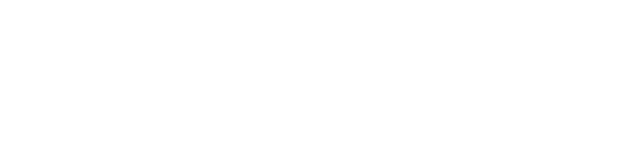
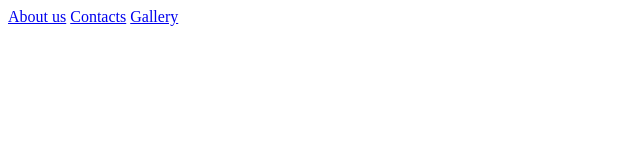
Before and after one commit to v8kuzma/GoIt-fe-cours2, a plain HTML site: page index.html in a window 1280 px wide. Shown: the whole page, without its empty margins (0-640 px from the left). Drawn offline with Linux system fonts and the light colour scheme.

Commit message:
my second commit

```diff
--- a/index.html
+++ b/index.html
@@ -8,7 +8,13 @@
     <title>Document</title>
 </head>
 <body>
-    <header></header>
+    <header>
+        <nav>
+            <a href="#">About us</a>
+            <a href="#">Contacts</a>
+            <a href="#">Gallery</a>
+        </nav>
+    </header>
     <main></main>
     <footer></footer>
 </body>
```
